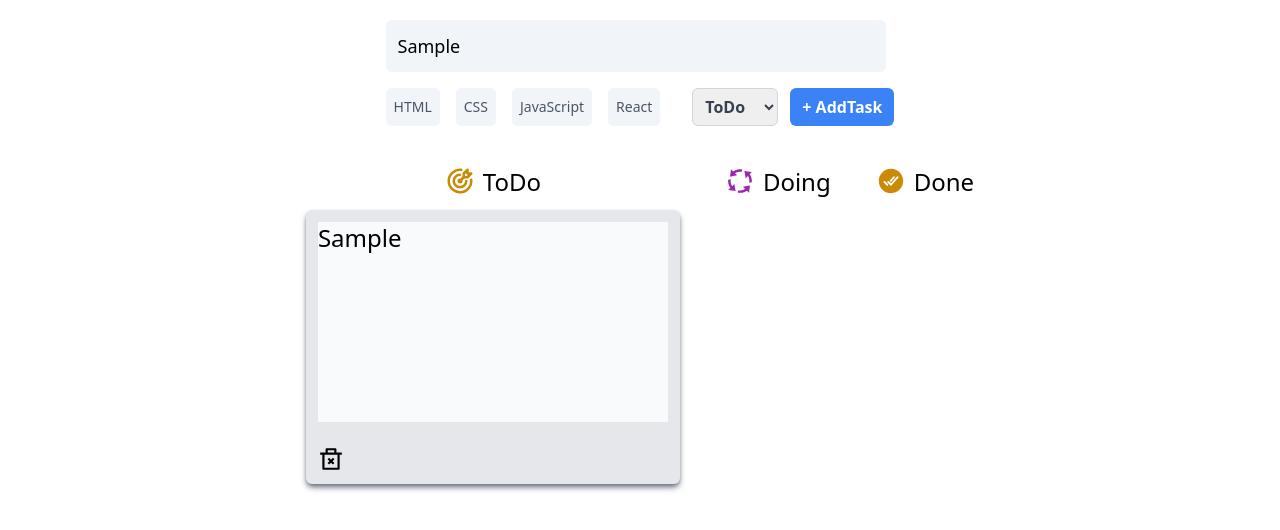
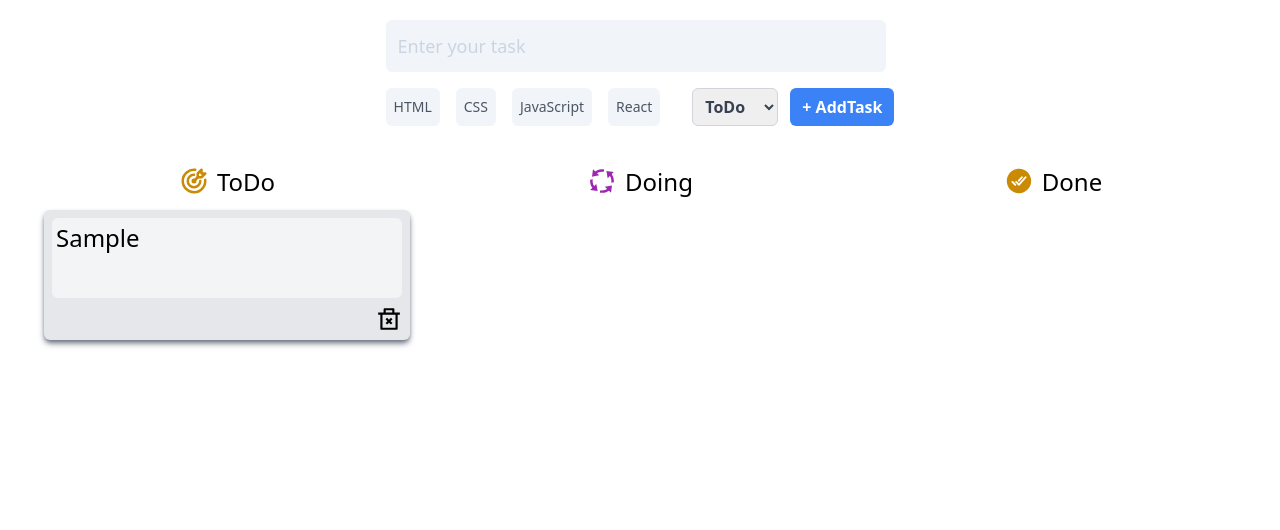
Before and after one commit to RobiMankhinStart/To_Do, a React (Vite) app: page / in a window 1280 px wide. Both pictures are taken after typing "Sample" into the empty fields and a click on the button "+ AddTask". Shown: the top 530 px of the page. Built offline with nearby package versions, Linux system fonts and the light colour scheme.

Commit message:
seems like I don't need redux toolkit.so deleted it

```diff
--- a/src/Components/HeaderSection.jsx
+++ b/src/Components/HeaderSection.jsx
@@ -42,6 +42,11 @@ const HeaderSection = ({ setTasks }) => {
     setTasks((prev) => {
       return [...prev, taskData];
     });
+    setTaskData({
+      task: "",
+      status: "todo",
+      tags: [],
+    });
   };
   return (
     <header>
@@ -60,22 +65,22 @@ const HeaderSection = ({ setTasks }) => {
             <TagButtons
               selectTag={selectTag}
               tagName="HTML"
-              selected={highlightSelectedTags}
+              selected={highlightSelectedTags("HTML")}
             />
             <TagButtons
               selectTag={selectTag}
               tagName="CSS"
-              selected={highlightSelectedTags}
+              selected={highlightSelectedTags("CSS")}
             />
             <TagButtons
               selectTag={selectTag}
               tagName="JavaScript"
-              selected={highlightSelectedTags}
+              selected={highlightSelectedTags("JavaScript")}
             />
             <TagButtons
               selectTag={selectTag}
               tagName="React"
-              selected={highlightSelectedTags}
+              selected={highlightSelectedTags("React")}
             />
           </div>
           <div className="flex gap-3">
--- a/src/Components/TagButtons.jsx
+++ b/src/Components/TagButtons.jsx
@@ -10,9 +10,9 @@ const TagButtons = ({ tagName, selectTag, selected }) => {
   return (
     <button
       type="button"
-      onClick={() => selectTag(tagName)}
+      onClick={selectTag ? () => selectTag(tagName) : undefined}
       className={`${
-        selected(tagName) ? selectedBGTags[tagName] : "bg-slate-100"
+        selected ? selectedBGTags[tagName] : "bg-slate-100"
       } px-2 text-sm  font-medium rounded-md`}
     >
       {tagName}
--- a/src/Components/TaskCard.jsx
+++ b/src/Components/TaskCard.jsx
@@ -3,19 +3,22 @@ import TagButtons from "./TagButtons";
 import { RiDeleteBin2Line } from "react-icons/ri";
 
 const TaskCard = ({ task, tags }) => {
+  // .......function to highlight selecting tags ...........
+  const tagHighlighting = (t) => tags.some((i) => i == t);
   return (
-    <article className="flex flex-col gap-6 p-3 bg-gray-200 rounded-md shadow-md shadow-gray-500">
-      <h3 className="bg-slate-50 w-[350px] h-[200px]">{task}</h3>
-      <div className="flex gap-6">
-        {(tags || []).map((t, i) => (
-          <div
-            key={i}
-            className="flex gap-[10px] px-2 py-[2px] text-sm font-medium rounded-md bg-slate-100"
-          >
-            {/* <TagButtons tagName={t} /> */}
-            {t}
-          </div>
-        ))}
+    <article className="flex flex-col gap-2 p-2 bg-gray-200 rounded-md shadow-md shadow-gray-500">
+      <h3 className=" w-[350px] h-[80px] p-1 break-words overflow-y-auto bg-gray-100 rounded-md">
+        {task}
+      </h3>
+      <div className="flex justify-between ">
+        <div className="flex gap-2 p-1 text-sm">
+          {(tags || []).map((t, i) => (
+            <div key={i}>
+              <TagButtons tagName={t} selected={tagHighlighting(t)} />
+              {/* or selected={true}  */}
+            </div>
+          ))}
+        </div>
         <button className="hover:text-red-700 text-[26px]">
           <RiDeleteBin2Line />
         </button>
--- a/src/Components/TaskColumn.jsx
+++ b/src/Components/TaskColumn.jsx
@@ -2,8 +2,9 @@ import TaskCard from "./TaskCard";
 
 const TaskColumn = ({ icon, colName, tasks, checkStatus }) => {
   const Icon = icon;
+
   return (
-    <section className="text-2xl flex flex-col gap-3 items-center ">
+    <section className="text-2xl w-[368px] flex flex-col gap-3 items-center ">
       <div className="flex gap-2 ">
         <Icon className="text-3xl text-yellow-600" />
         {colName}
--- a/src/Redux/TodoSlice.jsx
+++ /dev/null
@@ -1,8 +0,0 @@
-import { createSlice } from "@reduxjs/toolkit";
-
-const TodoSlice = createSlice({
-  name: "TodoSlice",
-  initialState: {},
-  reducers: {},
-});
-export default TodoSlice.reducer;
--- a/src/main.jsx
+++ b/src/main.jsx
@@ -2,13 +2,8 @@ import { StrictMode } from "react";
 import { createRoot } from "react-dom/client";
 import "./index.css";
 import App from "./App.jsx";
-import { Provider } from "react-redux";
-import store from "./store.js";
-
 createRoot(document.getElementById("root")).render(
   <StrictMode>
-    <Provider store={store}>
-      <App />
-    </Provider>
+    <App />
   </StrictMode>
 );
--- a/src/store.js
+++ /dev/null
@@ -1,8 +0,0 @@
-import { configureStore } from "@reduxjs/toolkit";
-import TodoReducer from "./Redux/TodoSlice";
-const store = configureStore({
-  reducer: {
-    first: TodoReducer,
-  },
-});
-export default store;
```
